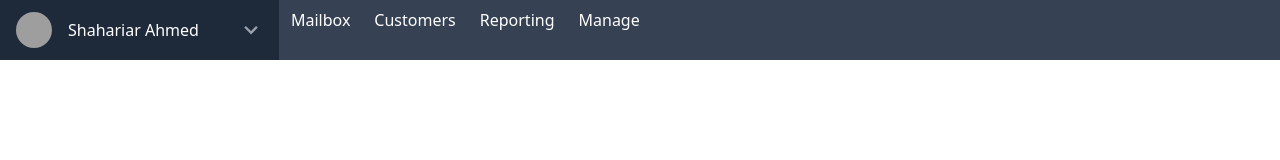
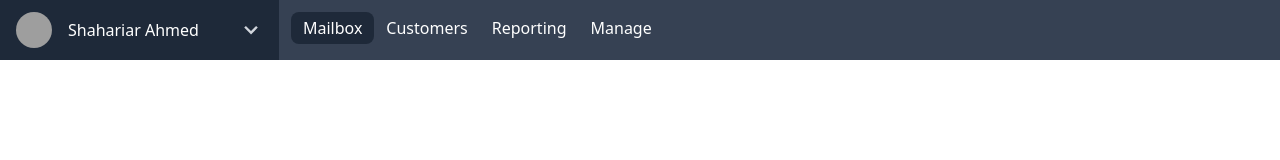
Before and after one commit to shahariarpo/Email-Application-Design, a website: page src/index.html in a window 1280 px wide. Drawn offline with Linux system fonts and the light colour scheme; grey boxes are pictures that could not be loaded.

Commit message:
add: navbar

```diff
--- a/src/index.html
+++ b/src/index.html
@@ -4,12 +4,12 @@
     <meta charset="UTF-8" />
     <meta name="viewport" content="width=device-width, initial-scale=1.0" />
     <link href="/css/style.css" rel="stylesheet" />
+    <title>Inbox</title>
   </head>
   <body>
     <div>
       <header class="flex">
-        <div class="flex">
-          <div class="shrink-0 px-4 py-3 bg-gray-800">
+        <div class="flex shrink-0 px-4 py-3 bg-gray-800">
           <button class="flex items-center">
             <img
               class="h-9 w-9 rounded-full object-cover"
@@ -18,7 +18,7 @@
             />
             <span class="ml-4 text-white font-medium">Shahariar Ahmed</span>
             <svg
-                class="ml-10 h-6 w-6 fill-current text-gray-400"
+              class="ml-10 h-6 w-6 fill-current text-gray-300"
               xmlns="http://www.w3.org/2000/svg"
               viewBox="0 0 20 20"
             >
@@ -28,24 +28,32 @@
             </svg>
           </button>
         </div>
-        </div>
-        <div class="flex-1 bg-gray-700">
-          <div>
-            <nav class="flex">
-              <a href="#" class="inline-block px-3 py-2 font-medium text-white"
+
+        <div
+          class="flex-1 justify-between flex-wrap items-center p-3 bg-gray-700"
+        >
+          <nav class="flex flex-wrap">
+            <a
+              href="#"
+              class="inline-block px-3 py-2 leading-none rounded-lg bg-gray-800 font-medium text-white"
               >Mailbox</a
             >
-              <a href="#" class="inline-block px-3 py-2 font-medium text-white"
+            <a
+              href="#"
+              class="inline-block px-3 py-2 leading-none rounded-lg font-medium text-white"
               >Customers</a
             >
-              <a href="#" class="inline-block px-3 py-2 font-medium text-white"
+            <a
+              href="#"
+              class="inline-block px-3 py-2 leading-none rounded-lg font-medium text-white"
               >Reporting</a
             >
-              <a href="#" class="inline-block px-3 py-2 font-medium text-white"
+            <a
+              href="#"
+              class="inline-block px-3 py-2 leading-none rounded-lg font-medium text-white"
               >Manage</a
             >
           </nav>
-          </div>
           <div></div>
         </div>
       </header>
```
Also changed, not shown: css/style.css. Lines whose indentation alone changed are shown as unchanged.
